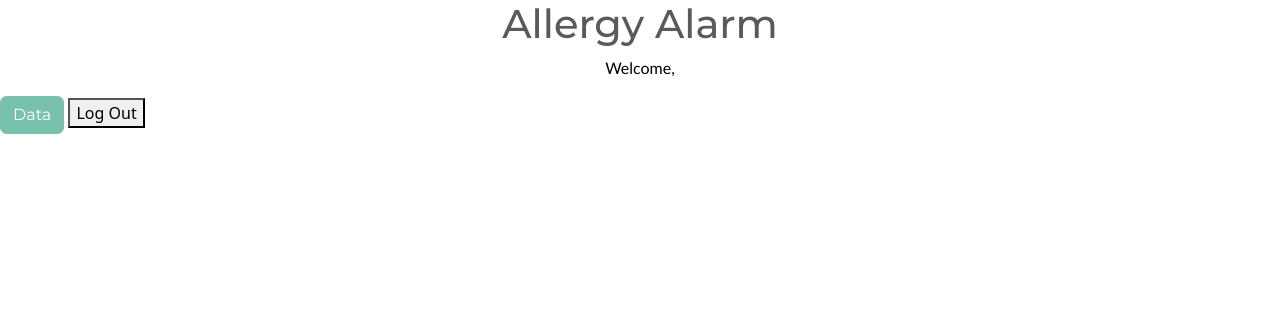
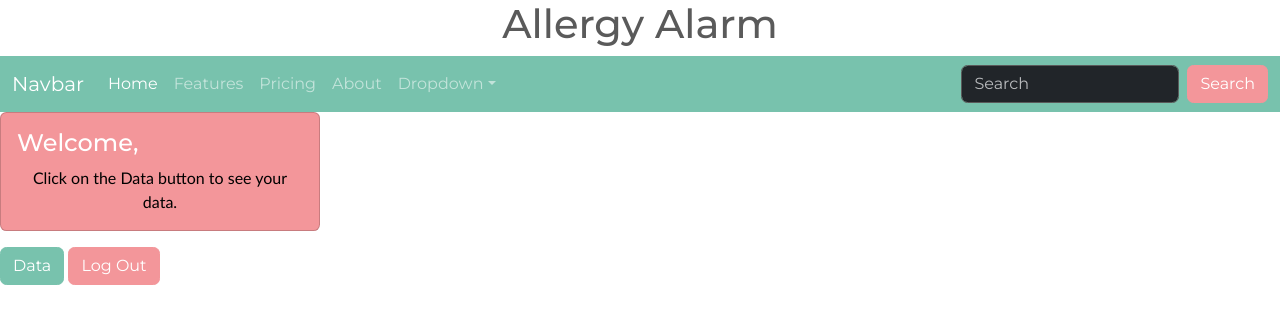
Before and after one commit to Triangleman1/AllergyAlarm, a Django app: page / in a window 1280 px wide. Shown: the top 324 px of the page. Run offline with Django 5.2, Linux system fonts and the light colour scheme; some libraries are stand-ins or nearby versions.

Commit message:
Added Navbar and card to the homepage.

```diff
--- a/allergy_alarm_app/templates/allergy_alarm_app/allergy_home.html
+++ b/allergy_alarm_app/templates/allergy_alarm_app/allergy_home.html
@@ -12,19 +12,63 @@
 
 <h1>Allergy Alarm</h1>
 
-<p>Welcome, {{ request.user.username }}</p>
-
 {% comment %} <a href="dashboard">
     <button>Dashboard</button>
 </a>
 {% endcomment %}
 
+<nav class="navbar navbar-expand-lg bg-primary" data-bs-theme="dark">
+    <div class="container-fluid">
+      <a class="navbar-brand" href="#">Navbar</a>
+      <button class="navbar-toggler" type="button" data-bs-toggle="collapse" data-bs-target="#navbarColor01" aria-controls="navbarColor01" aria-expanded="false" aria-label="Toggle navigation">
+        <span class="navbar-toggler-icon"></span>
+      </button>
+      <div class="collapse navbar-collapse" id="navbarColor01">
+        <ul class="navbar-nav me-auto">
+          <li class="nav-item">
+            <a class="nav-link active" href="#">Home
+              <span class="visually-hidden">(current)</span>
+            </a>
+          </li>
+          <li class="nav-item">
+            <a class="nav-link" href="#">Features</a>
+          </li>
+          <li class="nav-item">
+            <a class="nav-link" href="#">Pricing</a>
+          </li>
+          <li class="nav-item">
+            <a class="nav-link" href="#">About</a>
+          </li>
+          <li class="nav-item dropdown">
+            <a class="nav-link dropdown-toggle" data-bs-toggle="dropdown" href="#" role="button" aria-haspopup="true" aria-expanded="false">Dropdown</a>
+            <div class="dropdown-menu">
+              <a class="dropdown-item" href="#">Action</a>
+              <a class="dropdown-item" href="#">Another action</a>
+              <a class="dropdown-item" href="#">Something else here</a>
+              <div class="dropdown-divider"></div>
+              <a class="dropdown-item" href="#">Separated link</a>
+            </div>
+          </li>
+        </ul>
+        <form class="d-flex">
+          <input class="form-control me-sm-2" type="search" placeholder="Search">
+          <button class="btn btn-secondary my-2 my-sm-0" type="submit">Search</button>
+        </form>
+      </div>
+    </div>
+  </nav>
+
+
+<div class="card text-white bg-secondary mb-3" style="max-width: 20rem;">
+    <div class="card-body">
+      <h4 class="card-title">Welcome, {{ request.user.username }}</h4>
+      <p class="card-text">Click on the Data button to see your data.</p>
+    </div>
+  </div>
+
 <button type="button" class="btn btn-primary" onclick="location.href='chart'">Data</button>
 
-<a href="logout">
-    <button>Log Out</button>
-</a>
-
+<button type="button" class="btn btn-secondary" onclick="location.href='logout'">Log Out</button>
 
 </body>
 </html>
--- a/allergy_alarm_app/templates/allergy_alarm_app/login.html
+++ b/allergy_alarm_app/templates/allergy_alarm_app/login.html
@@ -14,7 +14,7 @@
     <form action="login" method="post">
         {% csrf_token %}
         <input type="text" name="username" placeholder="Username">
-        <input type="password" name="password" placeholder="Password">
+        <input type="password" class="form-control"name="password" placeholder="Password">
         <input type="submit" value="Login">
     </form>
 
```
Also changed, not shown: db.sqlite3.
